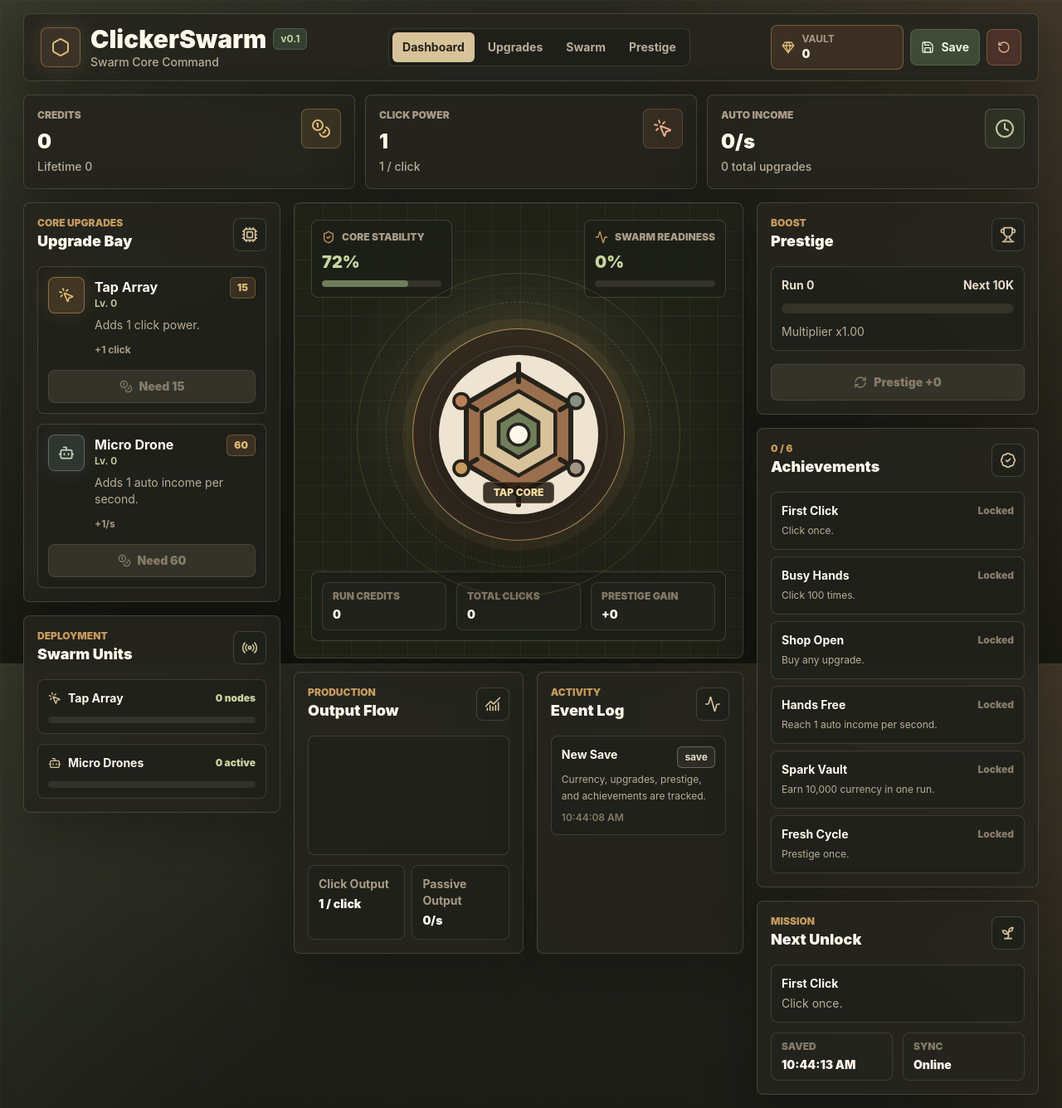
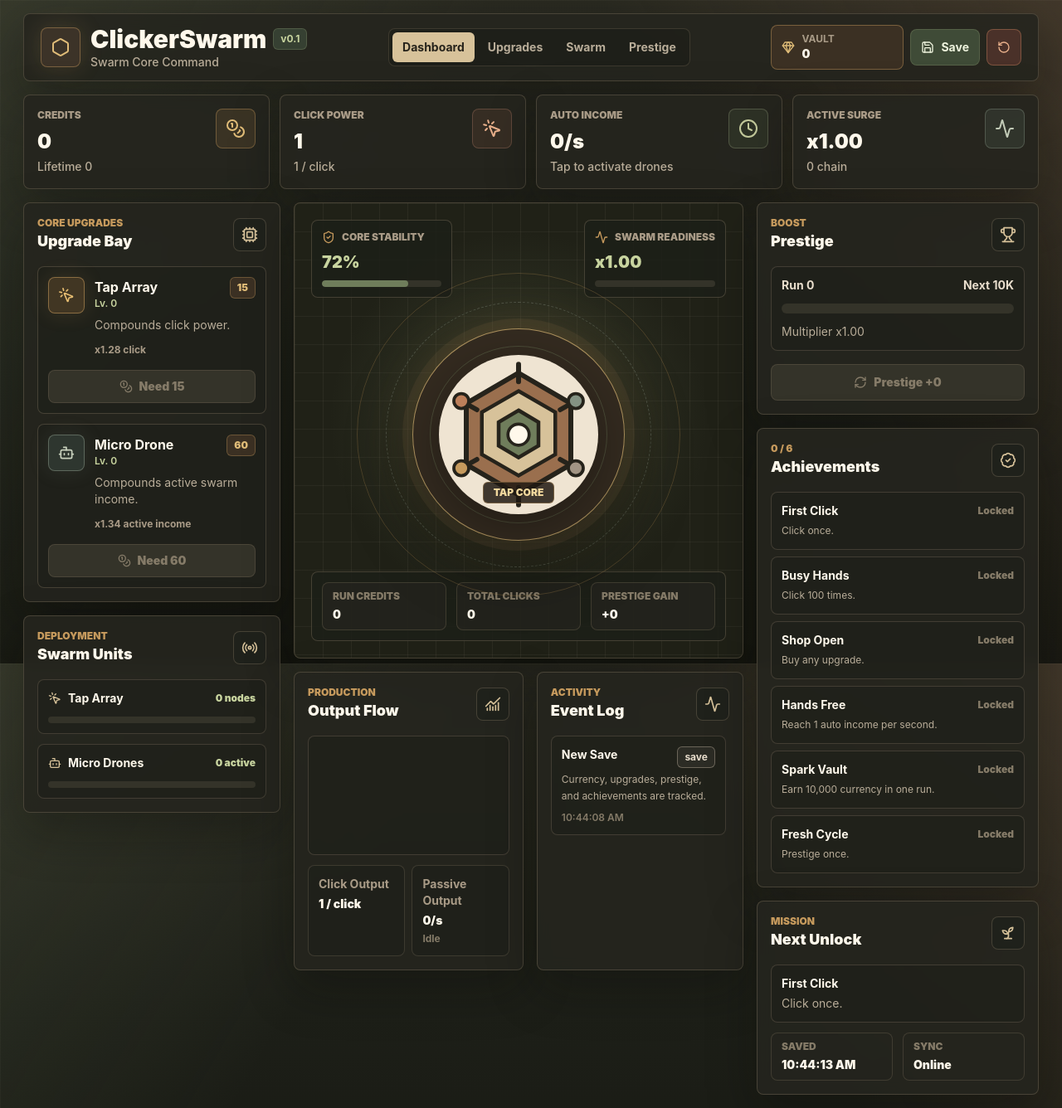
Before and after one commit to kimPukkanun/ClickerSwarm, a Next.js app: page / in a window 1280 px wide. Shown: the whole page at 83% size. Built offline with nearby package versions, Linux system fonts and the light colour scheme.

Commit message:
feat: implement active chain surge mechanic with compounding bonuses and income scaling

```diff
--- a/src/game/ClickerGame.tsx
+++ b/src/game/ClickerGame.tsx
@@ -107,6 +107,7 @@ export function ClickerGame() {
   const achievements = useGameStore((state) => state.achievements);
   const prestigeLevel = useGameStore((state) => state.prestigeLevel);
   const prestigePoints = useGameStore((state) => state.prestigePoints);
+  const activeChain = useGameStore((state) => state.activeChain);
   const lastSavedAt = useGameStore((state) => state.lastSavedAt);
   const log = useGameStore((state) => state.log);
   const click = useGameStore((state) => state.click);
@@ -117,6 +118,7 @@ export function ClickerGame() {
   const resetSave = useGameStore((state) => state.resetSave);
   const clickPower = useGameStore((state) => state.getClickPower());
   const autoIncome = useGameStore((state) => state.getAutoIncome());
+  const activeSurge = useGameStore((state) => state.getActiveSurge());
   const prestigeGain = useGameStore((state) => state.getPrestigeGain());
 
   useEffect(() => {
@@ -177,10 +179,6 @@ export function ClickerGame() {
     99,
     72 + Math.round(prestigeProgress * 0.18) + Math.min(prestigeLevel * 2, 9)
   );
-  const swarmReadiness = Math.round(
-    (unlockedAchievementCount / ACHIEVEMENTS.length) * 100
-  );
-
   const stats: StatItem[] = [
     {
       label: "Credits",
@@ -199,9 +197,19 @@ export function ClickerGame() {
     {
       label: "Auto Income",
       value: formatRate(autoIncome),
-      detail: `${totalUpgradeCount} total upgrades`,
+      detail:
+        activeChain > 0
+          ? `${totalUpgradeCount} total upgrades`
+          : "Tap to activate drones",
       icon: Clock,
       tone: "moss"
+    },
+    {
+      label: "Active Surge",
+      value: `x${activeSurge.toFixed(2)}`,
+      detail: `${activeChain} chain`,
+      icon: Activity,
+      tone: "sage"
     }
   ];
 
@@ -226,12 +234,12 @@ export function ClickerGame() {
     const id = Date.now();
     const x = Math.round(Math.random() * 72) - 36;
 
-    click();
+    const amount = click();
     setFloatingGains((items) => [
       ...items.slice(-5),
       {
         id,
-        amount: clickPower,
+        amount,
         x
       }
     ]);
@@ -328,7 +336,7 @@ export function ClickerGame() {
           </div>
         </header>
 
-        <section className="grid gap-3 sm:grid-cols-2 xl:grid-cols-3">
+        <section className="grid gap-3 sm:grid-cols-2 xl:grid-cols-4">
           {stats.map((stat) => (
             <Stat key={stat.label} stat={stat} />
           ))}
@@ -383,12 +391,7 @@ export function ClickerGame() {
                             {upgrade.description}
                           </p>
                           <div className="mt-3 flex flex-wrap gap-2 text-xs font-bold text-[#a99b87]">
-                            {upgrade.clickPower > 0 && (
-                              <span>+{formatNumber(upgrade.clickPower)} click</span>
-                            )}
-                            {upgrade.autoIncome > 0 && (
-                              <span>+{formatRate(upgrade.autoIncome)}</span>
-                            )}
+                            <span>{getUpgradeEffectText(upgrade.id)}</span>
                           </div>
                         </div>
                       </div>
@@ -451,8 +454,8 @@ export function ClickerGame() {
                   />
                   <HudBadge
                     label="Swarm Readiness"
-                    value={`${swarmReadiness}%`}
-                    percent={swarmReadiness}
+                    value={`x${activeSurge.toFixed(2)}`}
+                    percent={Math.min(activeChain, 100)}
                     icon={Activity}
                   />
                 </div>
@@ -546,6 +549,7 @@ export function ClickerGame() {
                 <ProductionChart
                   clickPower={clickPower}
                   autoIncome={autoIncome}
+                  activeChain={activeChain}
                 />
               </section>
 
@@ -743,6 +747,18 @@ function getProductionBars(clickPower: number, autoIncome: number) {
   });
 }
 
+function getUpgradeEffectText(upgradeId: string) {
+  if (upgradeId === "tap-array") {
+    return "x1.28 click";
+  }
+
+  if (upgradeId === "micro-drone") {
+    return "x1.34 active income";
+  }
+
+  return "Compounding output";
+}
+
 function SectionTitle({
   eyebrow,
   title,
@@ -859,10 +875,12 @@ function TelemetryRow({
 
 function ProductionChart({
   clickPower,
-  autoIncome
+  autoIncome,
+  activeChain
 }: {
   clickPower: number;
   autoIncome: number;
+  activeChain: number;
 }) {
   const productionBars = useMemo(
     () => getProductionBars(clickPower, autoIncome),
@@ -896,6 +914,9 @@ function ProductionChart({
           <p className="mt-1 font-black text-[#fff8eb]">
             {formatRate(autoIncome)}
           </p>
+          <p className="mt-1 text-xs font-bold text-[#857b68]">
+            {activeChain > 0 ? "Active" : "Idle"}
+          </p>
         </div>
       </div>
     </div>
--- a/src/game/game-data.ts
+++ b/src/game/game-data.ts
@@ -19,6 +19,7 @@ export type AchievementSnapshot = {
   totalClicks: number;
   clickPower: number;
   autoIncome: number;
+  activeSurge: number;
   prestigeLevel: number;
   upgradeCount: number;
 };
@@ -36,9 +37,9 @@ export const UPGRADES: UpgradeDefinition[] = [
   {
     id: "tap-array",
     name: "Tap Array",
-    description: "Adds 1 click power.",
+    description: "Compounds click power.",
     baseCost: 15,
-    costScale: 1.15,
+    costScale: 1.22,
     clickPower: 1,
     autoIncome: 0,
     theme: "amber"
@@ -46,9 +47,9 @@ export const UPGRADES: UpgradeDefinition[] = [
   {
     id: "micro-drone",
     name: "Micro Drone",
-    description: "Adds 1 auto income per second.",
+    description: "Compounds active swarm income.",
     baseCost: 60,
-    costScale: 1.15,
+    costScale: 1.24,
     clickPower: 0,
     autoIncome: 1,
     theme: "cyan"
@@ -103,7 +104,7 @@ export function getUpgradeCost(upgrade: UpgradeDefinition, count: number) {
 }
 
 export function getPrestigeMultiplier(prestigePoints: number) {
-  return 1 + prestigePoints * 0.12;
+  return Math.pow(1.12, prestigePoints);
 }
 
 export function getPrestigeGain(runCurrency: number) {
@@ -120,10 +121,9 @@ export function getClickPowerValue(
   upgrades: UpgradeCounts,
   prestigePoints: number
 ) {
-  const upgradePower = UPGRADES.reduce((total, upgrade) => {
-    return total + (upgrades[upgrade.id] ?? 0) * upgrade.clickPower;
-  }, 0);
-  const value = (1 + upgradePower) * getPrestigeMultiplier(prestigePoints);
+  const tapArrayCount = upgrades["tap-array"] ?? 0;
+  const value =
+    Math.pow(1.28, tapArrayCount) * getPrestigeMultiplier(prestigePoints);
 
   return Number(value.toFixed(2));
 }
@@ -132,10 +132,15 @@ export function getAutoIncomeValue(
   upgrades: UpgradeCounts,
   prestigePoints: number
 ) {
-  const upgradeIncome = UPGRADES.reduce((total, upgrade) => {
-    return total + (upgrades[upgrade.id] ?? 0) * upgrade.autoIncome;
-  }, 0);
-  const value = upgradeIncome * getPrestigeMultiplier(prestigePoints);
+  const microDroneCount = upgrades["micro-drone"] ?? 0;
+
+  if (microDroneCount <= 0) {
+    return 0;
+  }
+
+  const value =
+    Math.pow(1.34, microDroneCount - 1) *
+    getPrestigeMultiplier(prestigePoints);
 
   return Number(value.toFixed(2));
 }
@@ -143,3 +148,10 @@ export function getAutoIncomeValue(
 export function getUpgradeCount(upgrades: UpgradeCounts) {
   return Object.values(upgrades).reduce((total, count) => total + count, 0);
 }
+
+export function getActiveSurgeMultiplier(activeChain: number) {
+  const chain = Math.max(0, Math.min(activeChain, 120));
+  const value = Math.pow(1.025, chain);
+
+  return Number(Math.min(value, 12).toFixed(2));
+}
--- a/src/game/game-store.ts
+++ b/src/game/game-store.ts
@@ -5,6 +5,7 @@ import {
   UPGRADES,
   type UpgradeCounts,
   createUpgradeCounts,
+  getActiveSurgeMultiplier,
   getAutoIncomeValue,
   getClickPowerValue,
   getPrestigeGain,
@@ -15,6 +16,9 @@ import {
 const SAVE_KEY = "clicker-swarm-save-v1";
 const MAX_IDLE_MS = 60 * 60 * 1000;
 const MAX_LOG_ITEMS = 18;
+const ACTIVE_CHAIN_WINDOW_MS = 1600;
+const ACTIVE_CHAIN_DECAY_MS = 1200;
+const MAX_ACTIVE_CHAIN = 120;
 
 export type GameLogType =
   | "click"
@@ -42,6 +46,8 @@ type GameSave = Pick<
   | "achievements"
   | "prestigeLevel"
   | "prestigePoints"
+  | "activeChain"
+  | "lastClickAt"
   | "lastSavedAt"
   | "lastTickAt"
   | "log"
@@ -56,10 +62,12 @@ export type GameState = {
   achievements: Record<string, number>;
   prestigeLevel: number;
   prestigePoints: number;
+  activeChain: number;
+  lastClickAt: number;
   lastSavedAt: number;
   lastTickAt: number;
   log: GameLogEntry[];
-  click: () => void;
+  click: () => number;
   buyUpgrade: (upgradeId: string) => boolean;
   tick: (now?: number) => void;
   prestige: () => boolean;
@@ -68,6 +76,7 @@ export type GameState = {
   checkAchievements: () => void;
   getClickPower: () => number;
   getAutoIncome: () => number;
+  getActiveSurge: () => number;
   getPrestigeGain: () => number;
 };
 
@@ -105,6 +114,8 @@ function createBaseState(createdAt = 0): GameSave {
     achievements: {},
     prestigeLevel: 0,
     prestigePoints: 0,
+    activeChain: 0,
+    lastClickAt: 0,
     lastSavedAt: createdAt,
     lastTickAt: createdAt,
     log: [
@@ -130,6 +141,34 @@ function addCurrency(state: GameState, amount: number) {
   };
 }
 
+function getNextActiveChain(state: GameState, now: number) {
+  const recentClick = now - state.lastClickAt <= ACTIVE_CHAIN_WINDOW_MS;
+
+  if (!recentClick) {
+    return 1;
+  }
+
+  return Math.min(state.activeChain + 1, MAX_ACTIVE_CHAIN);
+}
+
+function getDecayedActiveChain(state: GameState, now: number) {
+  if (state.activeChain <= 0 || state.lastClickAt <= 0) {
+    return 0;
+  }
+
+  const idleMs = now - state.lastClickAt;
+
+  if (idleMs <= ACTIVE_CHAIN_WINDOW_MS) {
+    return state.activeChain;
+  }
+
+  const decaySteps = Math.floor(
+    (idleMs - ACTIVE_CHAIN_WINDOW_MS) / ACTIVE_CHAIN_DECAY_MS
+  ) + 1;
+
+  return Math.max(0, state.activeChain - decaySteps);
+}
+
 function getAchievementSnapshot(state: GameState) {
   return {
     currency: state.currency,
@@ -144,6 +183,7 @@ function getAchievementSnapshot(state: GameState) {
       state.upgrades,
       state.prestigePoints
     ),
+    activeSurge: getActiveSurgeMultiplier(state.activeChain),
     prestigeLevel: state.prestigeLevel,
     upgradeCount: getUpgradeCount(state.upgrades)
   };
@@ -155,14 +195,25 @@ export const useGameStore = create<GameState>()(
       ...createBaseState(),
       click: () => {
         const now = Date.now();
-        const amount = get().getClickPower();
+        const state = get();
+        const activeChain = getNextActiveChain(state, now);
+        const amount = Number(
+          (
+            getClickPowerValue(state.upgrades, state.prestigePoints) *
+            getActiveSurgeMultiplier(activeChain)
+          ).toFixed(2)
+        );
 
         set((state) => ({
           ...addCurrency(state, amount),
           totalClicks: state.totalClicks + 1,
+          activeChain,
+          lastClickAt: now,
           lastSavedAt: now
         }));
         get().checkAchievements();
+
+        return amount;
       },
       buyUpgrade: (upgradeId) => {
         const upgrade = UPGRADES.find((item) => item.id === upgradeId);
@@ -202,6 +253,8 @@ export const useGameStore = create<GameState>()(
       },
       tick: (now = Date.now()) => {
         const state = get();
+        const activeChain = getDecayedActiveChain(state, now);
+        const activeSurge = getActiveSurgeMultiplier(activeChain);
         const elapsedMs = Math.max(
           0,
           Math.min(now - state.lastTickAt, MAX_IDLE_MS)
@@ -210,10 +263,14 @@ export const useGameStore = create<GameState>()(
           state.upgrades,
           state.prestigePoints
         );
-        const earned = Number(((autoIncome * elapsedMs) / 1000).toFixed(2));
+        const earned =
+          activeChain > 0
+            ? Number((((autoIncome * activeSurge) / 1000) * elapsedMs).toFixed(2))
+            : 0;
 
         set((current) => ({
           ...addCurrency(current, earned),
+          activeChain,
           lastTickAt: now,
           lastSavedAt: now
         }));
@@ -236,6 +293,8 @@ export const useGameStore = create<GameState>()(
           currency: 0,
           runCurrency: 0,
           upgrades: createUpgradeCounts(),
+          activeChain: 0,
+          lastClickAt: 0,
           prestigeLevel: state.prestigeLevel + 1,
           prestigePoints: state.prestigePoints + gain,
           lastSavedAt: now,
@@ -300,18 +359,29 @@ export const useGameStore = create<GameState>()(
       getClickPower: () => {
         const state = get();
 
-        return getClickPowerValue(
-          state.upgrades,
-          state.prestigePoints
+        return Number(
+          (
+            getClickPowerValue(state.upgrades, state.prestigePoints) *
+            getActiveSurgeMultiplier(state.activeChain)
+          ).toFixed(2)
         );
       },
       getAutoIncome: () => {
         const state = get();
 
-        return getAutoIncomeValue(
-          state.upgrades,
-          state.prestigePoints
+        if (state.activeChain <= 0) {
+          return 0;
+        }
+
+        return Number(
+          (
+            getAutoIncomeValue(state.upgrades, state.prestigePoints) *
+            getActiveSurgeMultiplier(state.activeChain)
+          ).toFixed(2)
         );
+      },
+      getActiveSurge: () => {
+        return getActiveSurgeMultiplier(get().activeChain);
       },
       getPrestigeGain: () => {
         return getPrestigeGain(get().runCurrency);
@@ -331,6 +401,8 @@ export const useGameStore = create<GameState>()(
         achievements: state.achievements,
         prestigeLevel: state.prestigeLevel,
         prestigePoints: state.prestigePoints,
+        activeChain: state.activeChain,
+        lastClickAt: state.lastClickAt,
         lastSavedAt: state.lastSavedAt,
         lastTickAt: state.lastTickAt,
         log: state.log
@@ -350,6 +422,8 @@ export const useGameStore = create<GameState>()(
             ...(saved.upgrades ?? {})
           },
           achievements: saved.achievements ?? {},
+          activeChain: saved.activeChain ?? 0,
+          lastClickAt: saved.lastClickAt ?? 0,
           log: saved.log?.slice(0, MAX_LOG_ITEMS) ?? currentState.log
         };
       }
```
